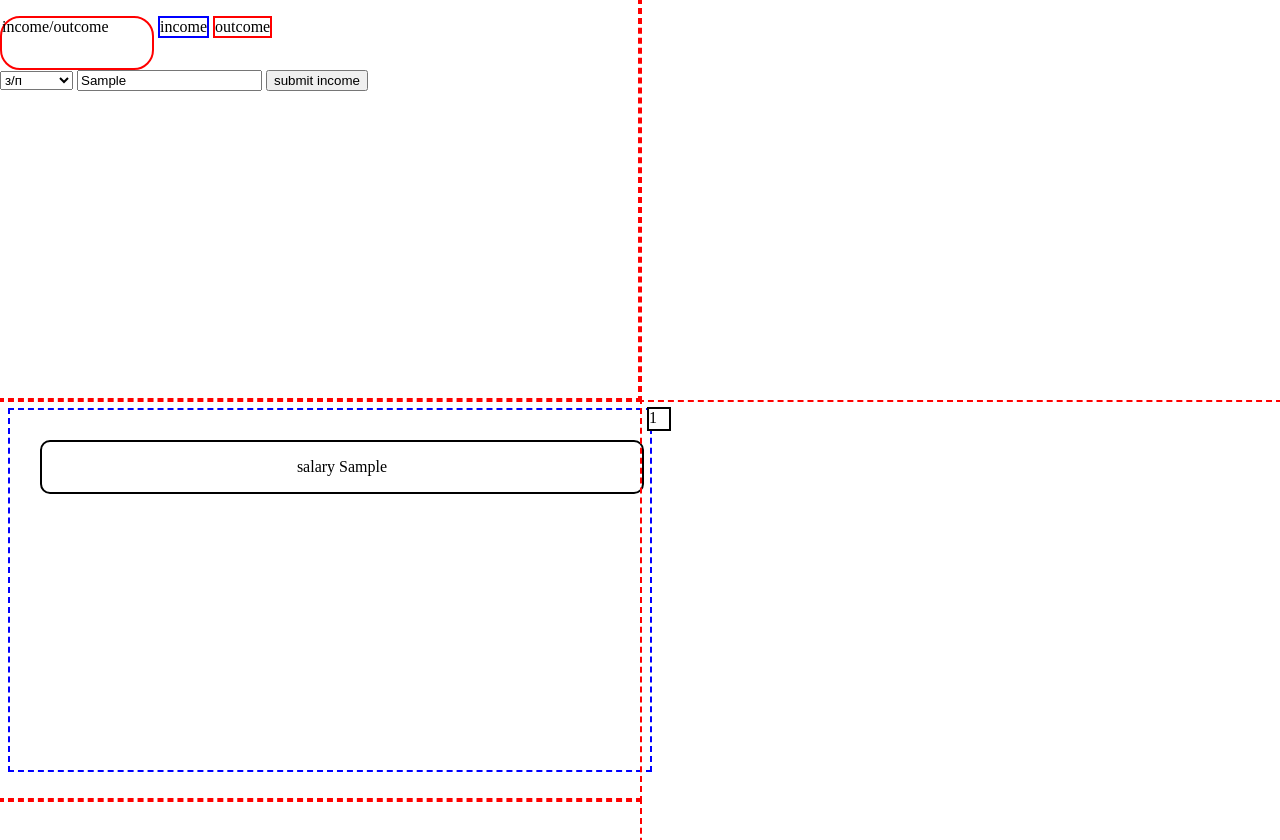
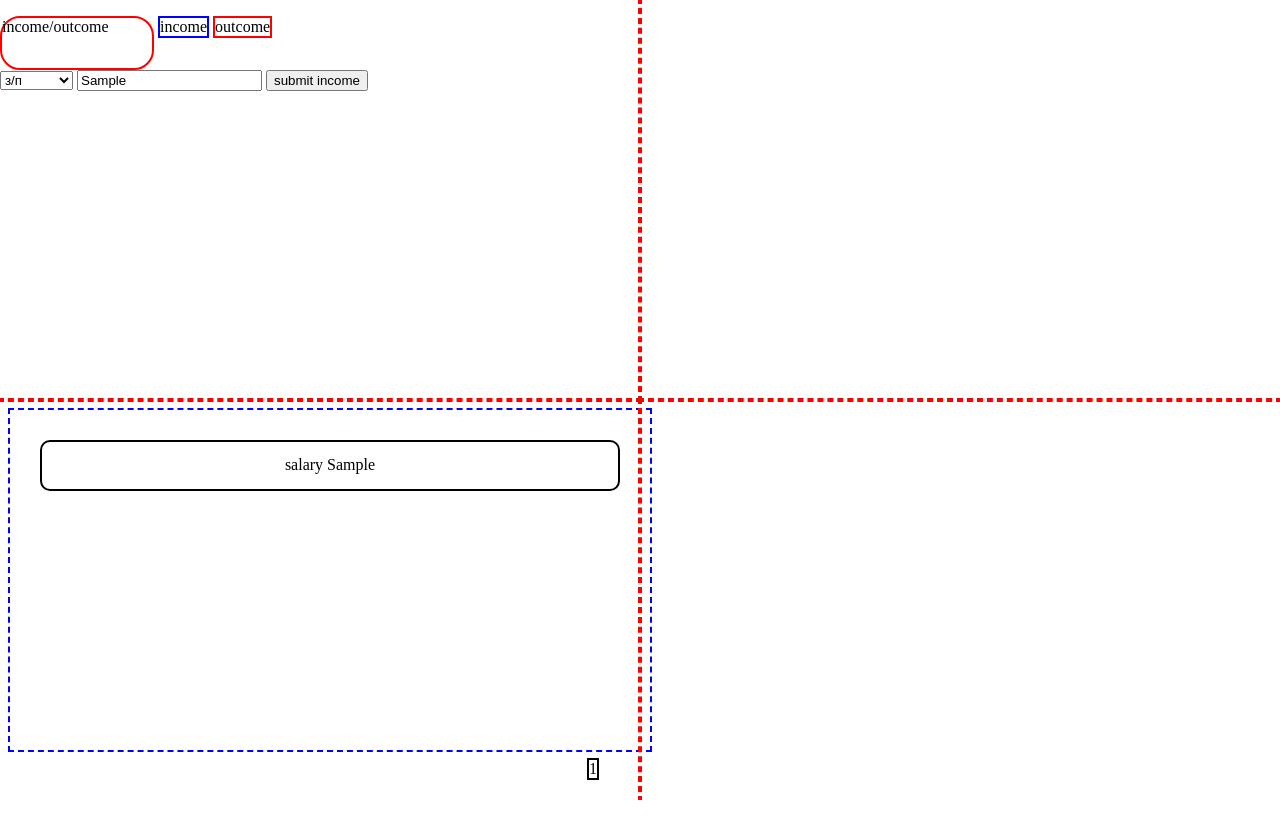
Before and after one commit to verywhitemustache/count, a plain HTML site: page index.html in a window 1280 px wide. Both pictures are taken after typing "Sample" into the empty fields and a click on the input "submit income". Shown: the top 840 px of the page. After the commit the page ends 800 px from the top, so only its background shows below. Drawn offline with Linux system fonts and the light colour scheme.

Commit message:
add breadcrumbs script

```diff
--- a/index.html
+++ b/index.html
@@ -12,8 +12,8 @@
     <div class="main-container">
         <div class="input_section main-container_item">
             <div class="button toggle" onclick="changeInputField ()">income/outcome</div>
-            <p class="incomeDescription">income</p>
-            <p class="outcomeDescription active">outcome</p>
+            <p class="incomeDescription" onclick="changeInputField ()">income</p>
+            <p class="outcomeDescription active" onclick="changeInputField ()">outcome</p>
 
             <!-- income section -->
 
@@ -41,12 +41,10 @@
         </div>
         <div class="graphic-section main-container_item"></div>
         <div class="transaction-section main-container_item" id="transaction-section">
-            <div class="page-container page-container_active" id="page-container">
-
-            </div>
+            <div class="page-container page-container_active" id="page-container"></div>
         </div>
-        <div class="breadcrumbs-container">
-            <div class="breadcrumbs-item item1">1</div>
+        <div class="breadcrumbs-container" id="breadcrumbs-container">
+            <div class="breadcrumbs-item">1</div>
         </div>
         <div class="advice-section main-container_item"></div>
     </div>
--- a/script.js
+++ b/script.js
@@ -6,13 +6,15 @@ function countIncome () {
     var transactionSection = document.getElementById("transaction-section")
     var transactionSectionForAdd = document.getElementById("transaction-section").lastElementChild
 
+    var breadCrumbsContainer = document.getElementById("breadcrumbs-container")
+
     var transaction = document.createElement("div")
 
     transaction.className = "page-item"
     transaction.innerHTML = select + " " + value
     transactionSectionForAdd.appendChild(transaction)
 
-    console.log(transactionSectionForAdd.childNodes.length)
+
 
     if (transactionSectionForAdd.childNodes.length - 1   == 4) {
         var previousSublings = document.querySelector(".page-container_active")
@@ -24,6 +26,14 @@ function countIncome () {
 
     }
 
+    if (transactionSection.children.length > breadCrumbsContainer.children.length) {
+        var breadcrumb = document.createElement("div")
+        breadcrumb.className = "breadcrumbs-item"
+        breadcrumb.innerHTML = transactionSection.children.length
+        breadCrumbsContainer.appendChild(breadcrumb)
+    }
+
+
 }
 
 function countOutcome () {
@@ -34,13 +44,15 @@ function countOutcome () {
     var transactionSection = document.getElementById("transaction-section")
     var transactionSectionForAdd = document.getElementById("transaction-section").lastElementChild
 
+    var breadCrumbsContainer = document.getElementById("breadcrumbs-container")
+
     var transaction = document.createElement("div")
 
     transaction.className = "page-item"
     transaction.innerHTML = select + " " + value
     transactionSectionForAdd.appendChild(transaction)
 
-    console.log(transactionSectionForAdd.childNodes.length)
+
 
     if (transactionSectionForAdd.childNodes.length - 1   == 4) {
         var previousSublings = document.querySelector(".page-container_active")
@@ -52,6 +64,12 @@ function countOutcome () {
 
     }
 
+    if (transactionSection.children.length > breadCrumbsContainer.children.length) {
+        var breadcrumb = document.createElement("div")
+        breadcrumb.className = "breadcrumbs-item"
+        breadcrumb.innerHTML = transactionSection.children.length
+        breadCrumbsContainer.appendChild(breadcrumb)
+    }
 
 }
 
--- a/style.css
+++ b/style.css
@@ -21,6 +21,7 @@ body {
     width: 50%;
     height: 50vh;
     outline:2px dashed red;
+    box-sizing: border-box;
 }
 
 .button {
@@ -49,8 +50,10 @@ body {
 
 .page-container {
     width: 100%;
-    height: 90%;
+    height: 85%;
     display:none;
+    flex-wrap: wrap;
+    align-content: flex-start;
     padding: 20px;
     padding-bottom: 60px;
     box-sizing: border-box;
@@ -70,7 +73,11 @@ body {
 }
 
 .breadcrumbs-container {
-    height: 10%;
+    position: absolute;
+    bottom:2%;
+    left:45%;
+    width: 30px;
+    height: 30px;
     display:flex;
     justify-content: flex-end;
     align-items: center;
@@ -78,13 +85,11 @@ body {
 
 .breadcrumbs-item {
     display: inline-block;
-    border:2px solid black;
-    width: 20px;
-    height: 20px;
     margin: 7px;
     background-color: white;
+    border:2px solid black;
 }
 
 .page-container_active {
-    display: block;
+    display: flex;
 }
```
